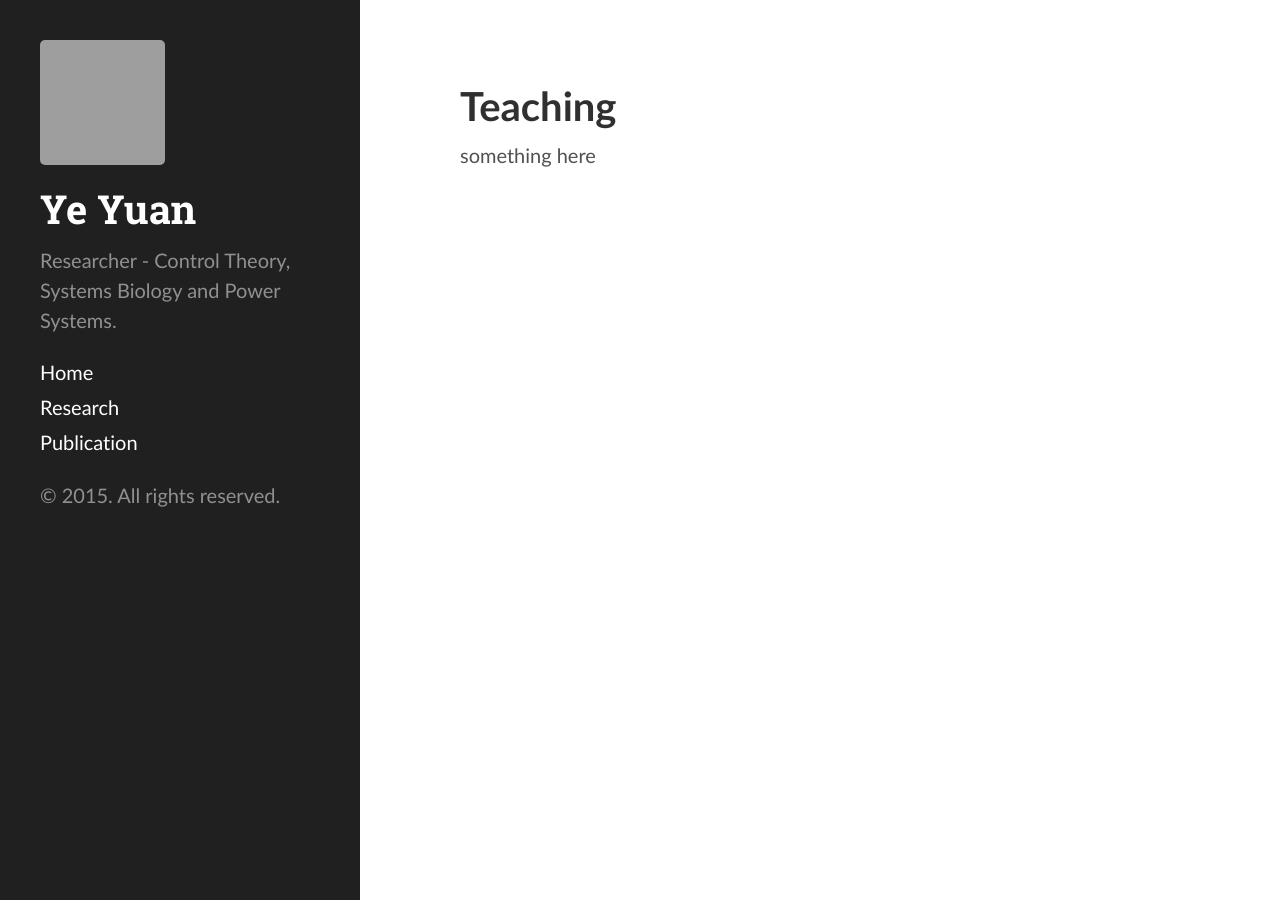
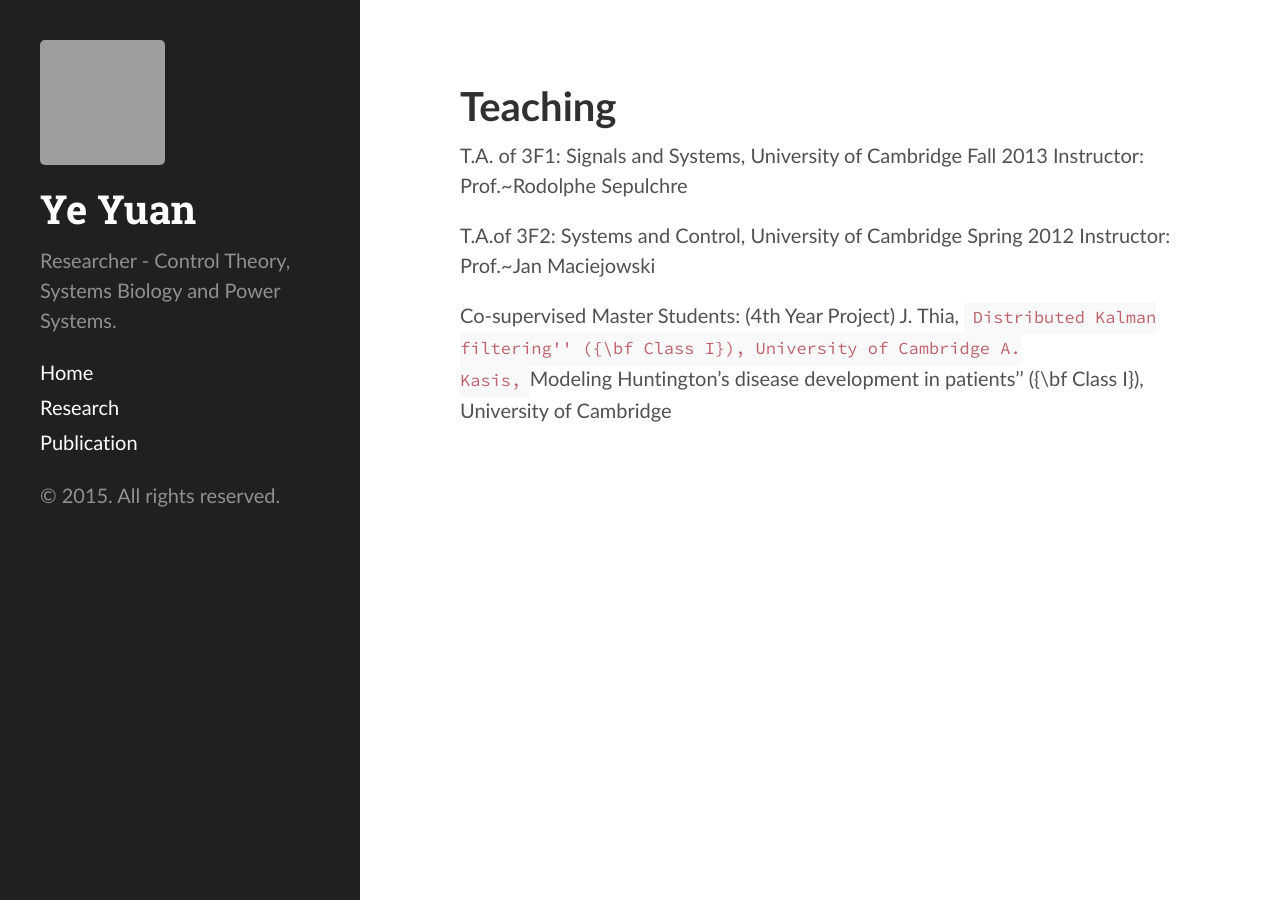
Before and after one commit to yy311/yy311.github.io, a Jekyll site: the page built from teaching.md, in a window 1280 px wide. Built offline with Jekyll 4.4.1, drawn with Linux system fonts in a browser that asks for light colours; grey boxes are pictures that could not be loaded.

Commit message:
Update teaching.md

```diff
--- a/teaching.md
+++ b/teaching.md
@@ -3,4 +3,13 @@ layout: page
 title: Teaching
 ---
 
-something here
+T.A. of 3F1: Signals and Systems, University of Cambridge  Fall 2013
+Instructor: Prof.~Rodolphe Sepulchre
+
+T.A.of 3F2: Systems and Control, University of Cambridge Spring 2012
+Instructor: Prof.~Jan Maciejowski
+
+
+Co-supervised Master Students: (4th Year Project)
+J. Thia, ``Distributed Kalman filtering'' ({\bf Class I}), University of Cambridge
+A. Kasis, ``Modeling Huntington's disease development in patients'' ({\bf Class I}), University of Cambridge
```
